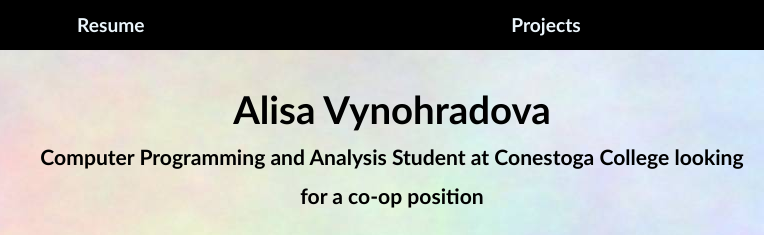
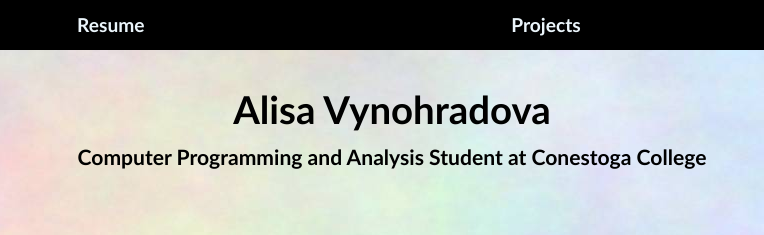
Before and after one commit to alisondraV/alisondraV.github.io, a plain HTML site: page index.html in a window 1280 px wide. Shown: the top 235 px of the page, 516-1280 px from the left. Drawn offline with Linux system fonts and the light colour scheme.

Commit message:
Update index.html

```diff
--- a/index.html
+++ b/index.html
@@ -18,7 +18,7 @@
 	</div>
 	<header>
 		<h1>Alisa Vynohradova</h1>
-		<h4>Computer Programming and Analysis Student at Conestoga College looking for a co-op position</h4><br>
+		<h4>Computer Programming and Analysis Student at Conestoga College</h4><br>
 		<h3>Waterloo, Ontario<br>
 			<a href="mailto:avynohradova0876@conestogac.on.ca">avynohradova0876@conestogac.on.ca</a><br>
 			519 573-1366</h3>
```
